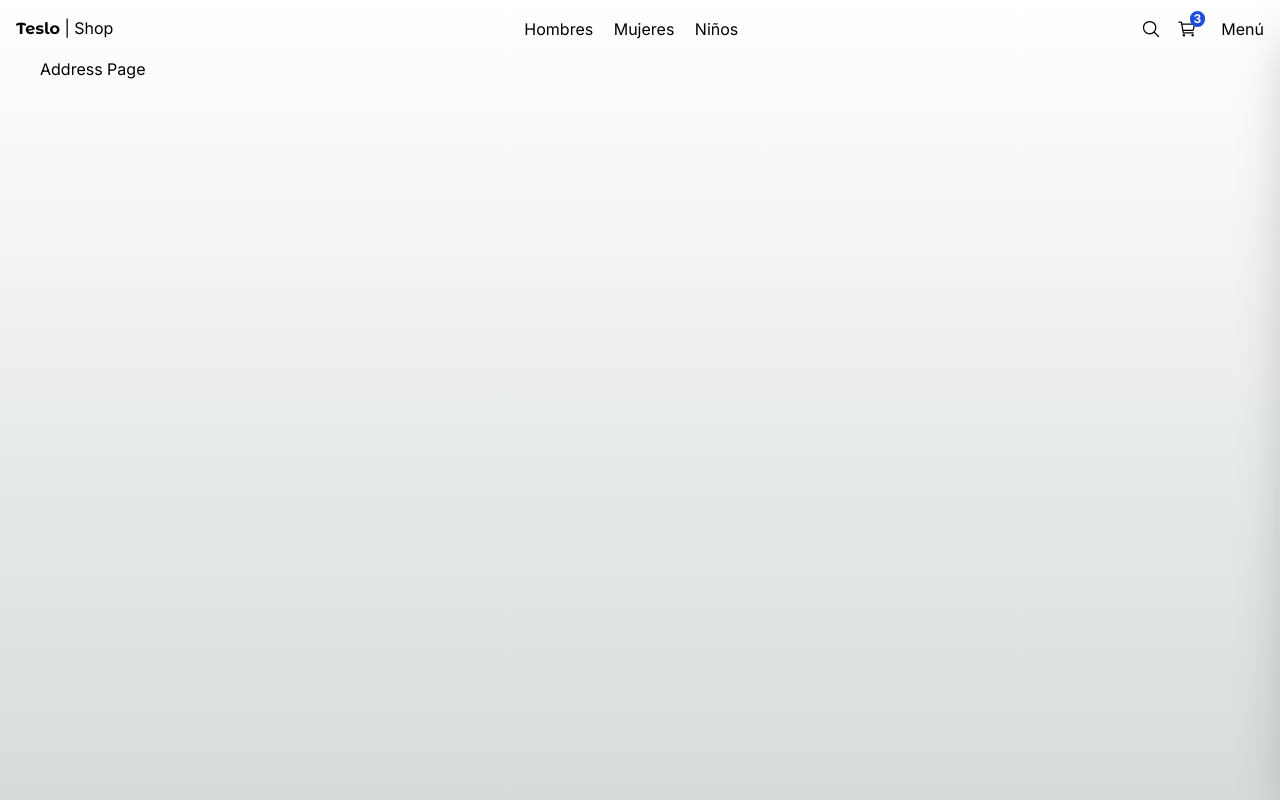
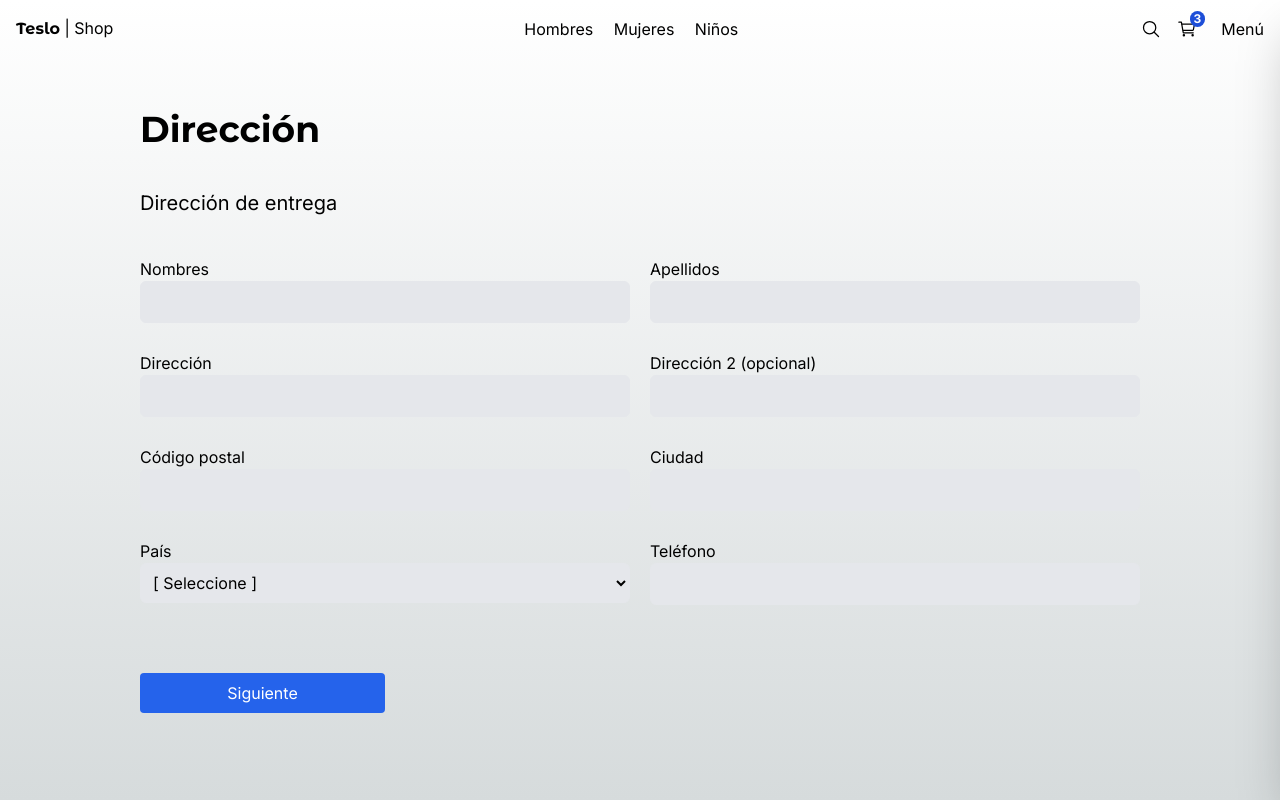
Before and after one commit to leandro666m/teslo-shop, a Next.js app: page /checkout/address in a window 1280 px wide. Built offline with nearby package versions, Linux system fonts and the light colour scheme.

Commit message:
pantalla de direccion

```diff
--- a/src/app/(shop)/checkout/address/page.tsx
+++ b/src/app/(shop)/checkout/address/page.tsx
@@ -1,10 +1,81 @@
+
+
+import { Title } from '@/components';
+import Link from 'next/link';
+
+
+
 
 export default function AddressPage() {
 
 
-    return (
-      <div>
-        <h1>Address Page</h1>
+
+  return (
+    <div className="flex flex-col sm:justify-center sm:items-center mb-72 px-10 sm:px-0">
+
+      <div className="w-full  xl:w-[1000px] flex flex-col justify-center text-left">
+
+        <Title title="Dirección" subtitle="Dirección de entrega" />
+
+
+        <div className="grid grid-cols-1 gap-2 sm:gap-5 sm:grid-cols-2">
+
+          <div className="flex flex-col mb-2">
+            <span>Nombres</span>
+            <input type="text" className="p-2 border rounded-md bg-gray-200" />
+          </div>
+
+          <div className="flex flex-col mb-2">
+            <span>Apellidos</span>
+            <input type="text" className="p-2 border rounded-md bg-gray-200" />
+          </div>
+
+          <div className="flex flex-col mb-2">
+            <span>Dirección</span>
+            <input type="text" className="p-2 border rounded-md bg-gray-200" />
+          </div>
+
+          <div className="flex flex-col mb-2">
+            <span>Dirección 2 (opcional)</span>
+            <input type="text" className="p-2 border rounded-md bg-gray-200" />
+          </div>
+
+
+          <div className="flex flex-col mb-2">
+            <span>Código postal</span>
+            <input type="text" className="p-2 border rounded-md bg-gray-200" />
+          </div>
+
+          <div className="flex flex-col mb-2">
+            <span>Ciudad</span>
+            <input type="text" className="p-2 border rounded-md bg-gray-200" />
+          </div>
+
+          <div className="flex flex-col mb-2">
+            <span>País</span>
+            <select className="p-2 border rounded-md bg-gray-200" >
+              <option value="">[ Seleccione ]</option>
+              <option value="CRI">Costa Rica</option>
+            </select>
+          </div>
+
+          <div className="flex flex-col mb-2">
+            <span>Teléfono</span>
+            <input type="text" className="p-2 border rounded-md bg-gray-200" />
+          </div>
+
+          <div className="flex flex-col mb-2 sm:mt-10">
+            <Link href='/checkout' className="btn-primary flex w-full sm:w-1/2 justify-center "> Siguiente </Link>
+          </div>
+
+
+        </div>
+
       </div>
-    );
-  }
+
+
+
+
+    </div>
+  );
+}
```
